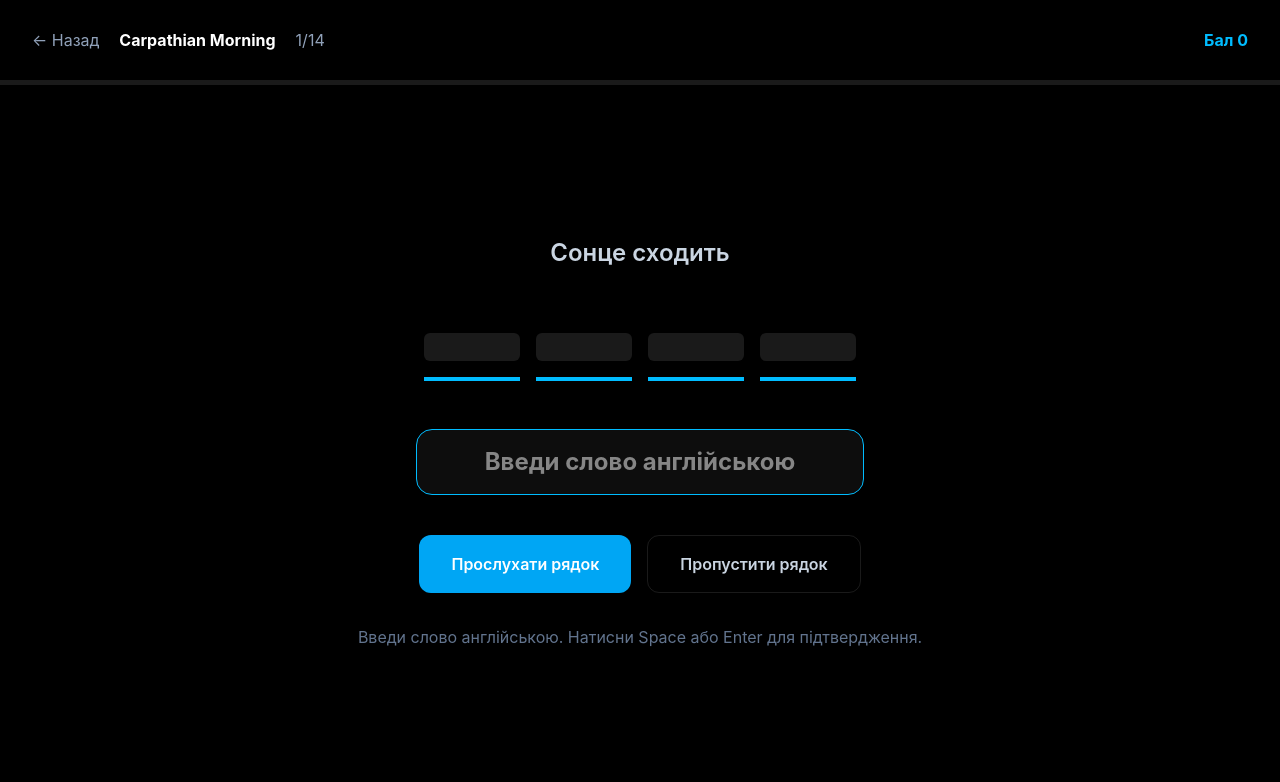
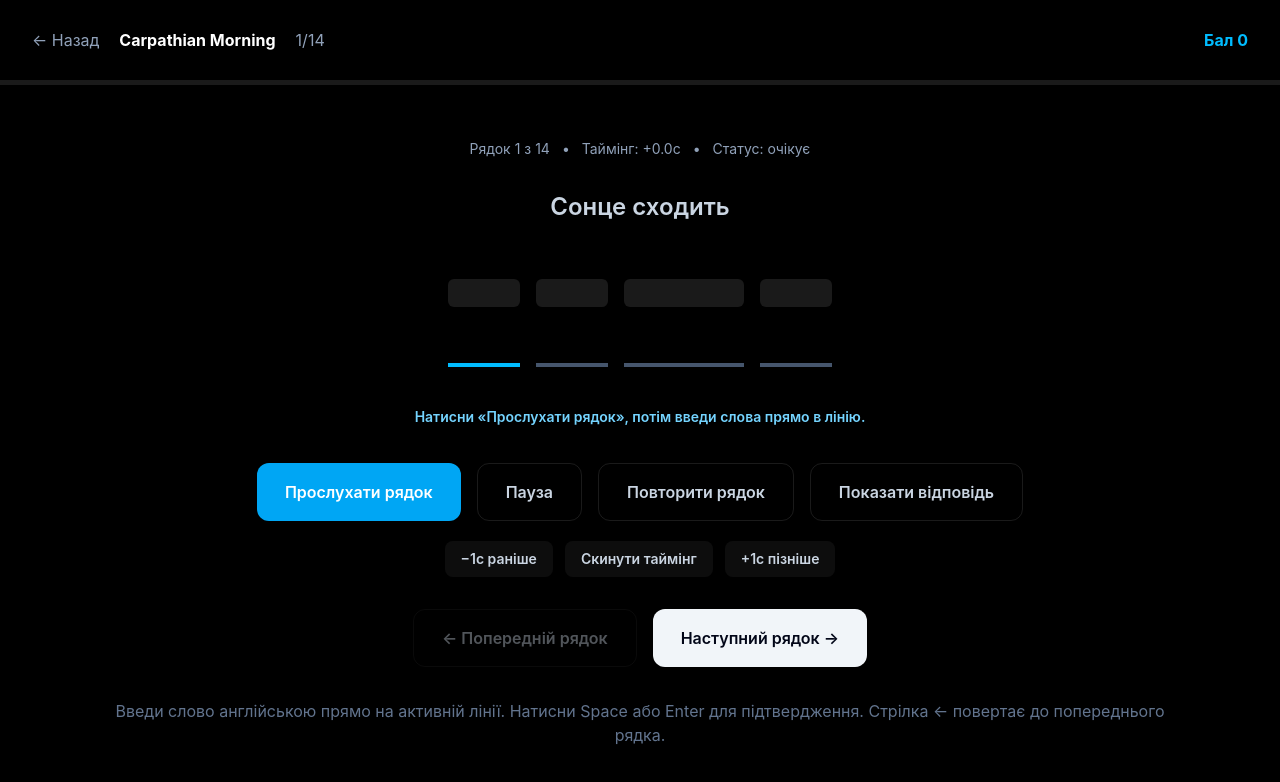
Before and after one commit to XiaodiDennis/luna, a React (Vite) app in the folder frontend/: page /play/1 in a window 1280 px wide. Shown: the top 782 px of the page. Built offline with nearby package versions, Linux system fonts and the light colour scheme; no server answers.

Commit message:
Restore song game interaction controls

```diff
--- a/frontend/src/pages/GamePage.tsx
+++ b/frontend/src/pages/GamePage.tsx
@@ -33,6 +33,8 @@ type Song = {
   lines: LyricLine[];
 };
 
+type PlaybackStatus = "idle" | "playing" | "paused" | "finished";
+
 function normalizeWord(value: string) {
   return value
     .trim()
@@ -54,10 +56,20 @@ function splitWords(line: LyricLine): LyricWord[] {
   }));
 }
 
+function getWordWidth(word: string) {
+  return Math.max(72, Math.min(180, word.length * 24));
+}
+
+function clampTimeMs(value: number) {
+  return Math.max(0, value);
+}
+
 export function GamePage() {
   const { songId } = useParams();
   const audioRef = useRef<HTMLAudioElement | null>(null);
   const startedAtRef = useRef<number>(Date.now());
+  const inputRef = useRef<HTMLInputElement | null>(null);
+  const resultSavedRef = useRef(false);
 
   const [song, setSong] = useState<Song | null>(null);
   const [lineIndex, setLineIndex] = useState(0);
@@ -69,6 +81,9 @@ export function GamePage() {
   const [isLineComplete, setIsLineComplete] = useState(false);
   const [isFinished, setIsFinished] = useState(false);
   const [isSaving, setIsSaving] = useState(false);
+  const [playbackStatus, setPlaybackStatus] = useState<PlaybackStatus>("idle");
+  const [syncOffsetMs, setSyncOffsetMs] = useState(0);
+  const [feedbackText, setFeedbackText] = useState("");
 
   useEffect(() => {
     let cancelled = false;
@@ -80,12 +95,20 @@ export function GamePage() {
 
       if (cancelled) return;
 
+      const sortedLines = [...(loadedSong.lines ?? [])].sort(
+        (a, b) => (a.order ?? 0) - (b.order ?? 0)
+      );
+
       setSong({
         ...loadedSong,
-        lines: [...loadedSong.lines].sort(
-          (a, b) => (a.order ?? 0) - (b.order ?? 0)
-        ),
+        lines: sortedLines,
       });
+
+      const savedOffset = localStorage.getItem(`luna_sync_offset_${loadedSong.id}`);
+
+      if (savedOffset) {
+        setSyncOffsetMs(Number(savedOffset));
+      }
     }
 
     loadSong();
@@ -95,15 +118,40 @@ export function GamePage() {
     };
   }, [songId]);
 
-  const currentLine = song?.lines[lineIndex] ?? null;
+  const safeLineIndex =
+    song && song.lines.length > 0
+      ? Math.min(Math.max(lineIndex, 0), song.lines.length - 1)
+      : 0;
+
+  const currentLine = song?.lines[safeLineIndex] ?? null;
 
   const currentWords = useMemo(() => {
     return currentLine ? splitWords(currentLine) : [];
   }, [currentLine]);
 
-  const progressPercent = song
-    ? Math.round(((lineIndex + (isFinished ? 1 : 0)) / song.lines.length) * 100)
+  const totalWords = useMemo(() => {
+    if (!song) return 0;
+
+    return song.lines.reduce((sum, line) => sum + splitWords(line).length, 0);
+  }, [song]);
+
+  const accuracy =
+    totalWords === 0 ? 0 : Math.round((correctWords / totalWords) * 100);
+
+  const progressPercent =
+    song && song.lines.length > 0
+      ? Math.round(((safeLineIndex + (isFinished ? 1 : 0)) / song.lines.length) * 100)
       : 0;
+
+  const activeWordIndex = Math.min(revealedWords.length, currentWords.length - 1);
+
+  function getAdjustedStartMs(line: LyricLine) {
+    return clampTimeMs(line.startMs + syncOffsetMs);
+  }
+
+  function getAdjustedEndMs(line: LyricLine) {
+    return Math.max(getAdjustedStartMs(line) + 300, line.endMs + syncOffsetMs);
+  }
 
   useEffect(() => {
     if (!currentLine || !audioRef.current) return;
@@ -113,8 +161,13 @@ export function GamePage() {
     function handleTimeUpdate() {
       if (!currentLine || !audioRef.current) return;
 
-      if (audioRef.current.currentTime * 1000 >= currentLine.endMs) {
+      const endSecond = getAdjustedEndMs(currentLine) / 1000;
+
+      if (audioRef.current.currentTime >= endSecond) {
         audioRef.current.pause();
+        setPlaybackStatus("paused");
+        setFeedbackText("Рядок зупинено автоматично. Тепер введи слова англійською.");
+        inputRef.current?.focus();
       }
     }
 
@@ -123,14 +176,57 @@ export function GamePage() {
     return () => {
       audio.removeEventListener("timeupdate", handleTimeUpdate);
     };
-  }, [currentLine]);
+  }, [currentLine, syncOffsetMs]);
+
+  useEffect(() => {
+    setTypedWord("");
+    setRevealedWords([]);
+    setIsLineComplete(false);
+    setPlaybackStatus("idle");
+    setFeedbackText("");
+    audioRef.current?.pause();
+
+    window.setTimeout(() => {
+      inputRef.current?.focus();
+    }, 50);
+  }, [safeLineIndex]);
+
+  useEffect(() => {
+    if (!song) return;
+
+    localStorage.setItem(`luna_sync_offset_${song.id}`, String(syncOffsetMs));
+  }, [song, syncOffsetMs]);
 
   async function playCurrentLine() {
     if (!currentLine || !audioRef.current) return;
 
     const audio = audioRef.current;
-    audio.currentTime = currentLine.startMs / 1000;
+    audio.currentTime = getAdjustedStartMs(currentLine) / 1000;
+
+    setPlaybackStatus("playing");
+    setFeedbackText("Прослухай рядок. Відтворення зупиниться автоматично.");
+
+    try {
       await audio.play();
+    } catch {
+      setPlaybackStatus("paused");
+      setFeedbackText("Браузер заблокував автозапуск. Натисни кнопку ще раз.");
+    }
+  }
+
+  function pauseAudio() {
+    audioRef.current?.pause();
+    setPlaybackStatus("paused");
+    setFeedbackText("Пауза. Можеш продовжити введення або прослухати рядок ще раз.");
+    inputRef.current?.focus();
+  }
+
+  function replayLine() {
+    setTypedWord("");
+    setRevealedWords([]);
+    setIsLineComplete(false);
+    setFeedbackText("");
+    void playCurrentLine();
   }
 
   function checkWord() {
@@ -141,14 +237,19 @@ export function GamePage() {
     if (!nextWord) return;
 
     if (normalizeWord(typedWord) === normalizeWord(nextWord.text)) {
-      setRevealedWords((previous) => [...previous, nextWord.text]);
+      const nextRevealedWords = [...revealedWords, nextWord.text];
+
+      setRevealedWords(nextRevealedWords);
       setCorrectWords((previous) => previous + 1);
       setScore((previous) => previous + 100);
       setTypedWord("");
+      setFeedbackText("Правильно.");
 
-      if (revealedWords.length + 1 === currentWords.length) {
+      if (nextRevealedWords.length === currentWords.length) {
         setIsLineComplete(true);
+        setPlaybackStatus("finished");
         audioRef.current?.pause();
+        setFeedbackText("Рядок завершено. Перейди до наступного рядка.");
       }
 
       return;
@@ -157,6 +258,7 @@ export function GamePage() {
     setMistakes((previous) => previous + 1);
     setScore((previous) => Math.max(0, previous - 25));
     setTypedWord("");
+    setFeedbackText("Неправильно. Спробуй ще раз або прослухай рядок.");
   }
 
   function handleKeyDown(event: KeyboardEvent<HTMLInputElement>) {
@@ -164,9 +266,19 @@ export function GamePage() {
       event.preventDefault();
       checkWord();
     }
+
+    if (event.key === "ArrowRight" && isLineComplete) {
+      event.preventDefault();
+      void goToNextLine();
     }
 
-  function skipLine() {
+    if (event.key === "ArrowLeft") {
+      event.preventDefault();
+      goToPreviousLine();
+    }
+  }
+
+  function revealCurrentLine() {
     if (!currentLine) return;
 
     const allWords = currentWords.map((word) => word.text);
@@ -175,24 +287,26 @@ export function GamePage() {
     setRevealedWords(allWords);
     setMistakes((previous) => previous + missingWords);
     setIsLineComplete(true);
+    setPlaybackStatus("finished");
     audioRef.current?.pause();
+    setFeedbackText("Відповідь показано. Перейди до наступного рядка.");
+  }
+
+  function goToPreviousLine() {
+    if (!song || safeLineIndex <= 0) return;
+
+    setLineIndex((previous) => Math.max(0, previous - 1));
   }
 
   async function saveResultIfNeeded(finalSong: Song) {
-    if (isSaving) return;
+    if (isSaving || resultSavedRef.current) return;
 
+    resultSavedRef.current = true;
     setIsSaving(true);
-
-    const totalWords = finalSong.lines.reduce(
-      (sum, line) => sum + splitWords(line).length,
-      0
-    );
-
-    const accuracy =
-      totalWords === 0 ? 0 : Math.round((correctWords / totalWords) * 100);
 
     const durationSec = Math.round((Date.now() - startedAtRef.current) / 1000);
 
+    try {
       await submitSession({
         songId: finalSong.id,
         mode: "dictation",
@@ -203,23 +317,37 @@ export function GamePage() {
         mistakes,
         durationSec,
       });
-
+    } catch (error) {
+      console.error("Failed to save result:", error);
+    } finally {
       setIsSaving(false);
+    }
   }
 
   async function goToNextLine() {
     if (!song) return;
 
-    if (lineIndex + 1 >= song.lines.length) {
+    if (safeLineIndex + 1 >= song.lines.length) {
       setIsFinished(true);
       await saveResultIfNeeded(song);
       return;
     }
 
-    setLineIndex((previous) => previous + 1);
-    setTypedWord("");
-    setRevealedWords([]);
-    setIsLineComplete(false);
+    setLineIndex((previous) => Math.min(song.lines.length - 1, previous + 1));
+  }
+
+  function adjustTimeline(deltaMs: number) {
+    setSyncOffsetMs((previous) => previous + deltaMs);
+    setFeedbackText(
+      deltaMs < 0
+        ? "Таймінг зміщено на 1 секунду раніше."
+        : "Таймінг зміщено на 1 секунду пізніше."
+    );
+  }
+
+  function resetTimeline() {
+    setSyncOffsetMs(0);
+    setFeedbackText("Зсув таймінгу скинуто.");
   }
 
   if (!song) {
@@ -242,13 +370,6 @@ export function GamePage() {
   }
 
   if (isFinished) {
-    const totalWords = song.lines.reduce(
-      (sum, line) => sum + splitWords(line).length,
-      0
-    );
-    const accuracy =
-      totalWords === 0 ? 0 : Math.round((correctWords / totalWords) * 100);
-
     return (
       <main className="min-h-screen bg-black text-white">
         <section className="mx-auto flex min-h-screen max-w-4xl flex-col items-center justify-center px-8 text-center">
@@ -280,13 +401,17 @@ export function GamePage() {
                 Переглянути прогрес
               </Link>
             </div>
+
+            {isSaving && (
+              <p className="mt-5 text-sm text-slate-400">Збереження результату...</p>
+            )}
           </div>
         </section>
       </main>
     );
   }
 
-  const safeCurrentLine = currentLine ?? song.lines[0];
+  const activeLine = currentLine ?? song.lines[0];
 
   return (
     <main className="min-h-screen bg-black text-white">
@@ -302,7 +427,7 @@ export function GamePage() {
             <div className="font-bold">{song.title}</div>
 
             <div className="text-slate-400">
-              {lineIndex + 1}/{song.lines.length}
+              {safeLineIndex + 1}/{song.lines.length}
             </div>
           </div>
 
@@ -317,27 +442,69 @@ export function GamePage() {
         </div>
       </header>
 
-      <section className="mx-auto flex min-h-[calc(100vh-84px)] max-w-6xl flex-col items-center justify-center px-8 py-12 text-center">
+      <section className="mx-auto flex min-h-[calc(100vh-84px)] max-w-6xl flex-col items-center justify-center px-8 py-10 text-center">
+        <div className="mb-8 flex flex-wrap items-center justify-center gap-3 text-sm text-slate-400">
+          <span>
+            Рядок {safeLineIndex + 1} з {song.lines.length}
+          </span>
+          <span>•</span>
+          <span>
+            Таймінг: {syncOffsetMs >= 0 ? "+" : ""}
+            {(syncOffsetMs / 1000).toFixed(1)}с
+          </span>
+          <span>•</span>
+          <span>
+            Статус:{" "}
+            {playbackStatus === "idle" && "очікує"}
+            {playbackStatus === "playing" && "відтворюється"}
+            {playbackStatus === "paused" && "автопауза"}
+            {playbackStatus === "finished" && "завершено"}
+          </span>
+        </div>
+
         <p className="text-2xl font-semibold text-slate-300">
-          {safeCurrentLine.ukrainian}
+          {activeLine.ukrainian}
         </p>
 
-        <div className="mt-16 flex flex-wrap items-end justify-center gap-4">
+        <div className="mt-14 flex flex-wrap items-end justify-center gap-x-4 gap-y-8">
           {currentWords.map((word, index) => {
             const isRevealed = index < revealedWords.length;
+            const isActive = index === activeWordIndex && !isLineComplete;
+            const width = getWordWidth(word.text);
 
             return (
-              <div key={`${word.text}_${index}`} className="min-w-24">
-                <div className="mb-2 min-h-7 rounded-md bg-white/10 px-3 py-1 text-sm text-slate-300">
+              <div key={`${word.text}_${index}`} className="text-center">
+                <div className="mb-2 h-7 rounded-md bg-white/10 px-3 py-1 text-sm text-slate-300">
                   {isLineComplete && word.ipa ? word.ipa : ""}
                 </div>
 
-                <div className="border-b-4 border-sky-400 px-2 pb-2 text-4xl font-black">
-                  {isRevealed || isLineComplete ? word.text : ""}
+                {isActive ? (
+                  <input
+                    ref={inputRef}
+                    value={typedWord}
+                    onChange={(event) => setTypedWord(event.target.value)}
+                    onKeyDown={handleKeyDown}
+                    autoFocus
+                    style={{ width }}
+                    className="border-b-4 border-sky-400 bg-transparent px-2 pb-2 text-center text-4xl font-black text-white outline-none placeholder:text-slate-700"
+                    placeholder=" "
+                    aria-label="Введи слово англійською"
+                  />
+                ) : (
+                  <div
+                    style={{ width }}
+                    className={
+                      isRevealed || isLineComplete
+                        ? "border-b-4 border-sky-400 px-2 pb-2 text-center text-4xl font-black text-white"
+                        : "border-b-4 border-slate-600 px-2 pb-2 text-center text-4xl font-black text-transparent"
+                    }
+                  >
+                    {isRevealed || isLineComplete ? word.text : "_"}
                   </div>
+                )}
 
                 {isLineComplete && (
-                  <div className="mt-2 text-sm text-slate-400">
+                  <div className="mt-2 min-h-10 text-sm text-slate-400">
                     <div>{word.pos}</div>
                     <div>{word.ukrainian}</div>
                   </div>
@@ -347,48 +514,87 @@ export function GamePage() {
           })}
         </div>
 
-        {!isLineComplete && (
-          <input
-            value={typedWord}
-            onChange={(event) => setTypedWord(event.target.value)}
-            onKeyDown={handleKeyDown}
-            autoFocus
-            className="mt-12 w-full max-w-md rounded-2xl border border-white/10 bg-white/5 px-6 py-4 text-center text-2xl font-bold text-white outline-none focus:border-sky-400"
-            placeholder="Введи слово англійською"
-          />
-        )}
+        <div className="mt-10 min-h-6 text-sm font-semibold text-sky-300">
+          {feedbackText || "Натисни «Прослухати рядок», потім введи слова прямо в лінію."}
+        </div>
 
-        <div className="mt-10 flex flex-wrap justify-center gap-4">
+        <div className="mt-8 flex flex-wrap justify-center gap-4">
           <button
             onClick={playCurrentLine}
-            className="rounded-xl bg-sky-500 px-8 py-4 font-semibold text-white hover:bg-sky-600"
+            className="rounded-xl bg-sky-500 px-7 py-4 font-semibold text-white hover:bg-sky-600"
           >
             Прослухати рядок
           </button>
 
+          <button
+            onClick={pauseAudio}
+            className="rounded-xl border border-white/10 px-7 py-4 font-semibold text-slate-300 hover:bg-white/10"
+          >
+            Пауза
+          </button>
+
+          <button
+            onClick={replayLine}
+            className="rounded-xl border border-white/10 px-7 py-4 font-semibold text-slate-300 hover:bg-white/10"
+          >
+            Повторити рядок
+          </button>
+
           {!isLineComplete && (
             <button
-              onClick={skipLine}
-              className="rounded-xl border border-white/10 px-8 py-4 font-semibold text-slate-300 hover:bg-white/10"
+              onClick={revealCurrentLine}
+              className="rounded-xl border border-white/10 px-7 py-4 font-semibold text-slate-300 hover:bg-white/10"
             >
-              Пропустити рядок
-            </button>
-          )}
-
-          {isLineComplete && (
-            <button
-              onClick={goToNextLine}
-              className="rounded-xl bg-sky-500 px-8 py-4 font-semibold text-white hover:bg-sky-600"
-            >
-              {lineIndex + 1 >= song.lines.length
-                ? "Завершити"
-                : "Наступний рядок"}
+              Показати відповідь
             </button>
           )}
         </div>
 
+        <div className="mt-5 flex flex-wrap justify-center gap-3">
+          <button
+            onClick={() => adjustTimeline(-1000)}
+            className="rounded-lg bg-white/5 px-4 py-2 text-sm font-semibold text-slate-300 hover:bg-white/10"
+          >
+            −1с раніше
+          </button>
+
+          <button
+            onClick={resetTimeline}
+            className="rounded-lg bg-white/5 px-4 py-2 text-sm font-semibold text-slate-300 hover:bg-white/10"
+          >
+            Скинути таймінг
+          </button>
+
+          <button
+            onClick={() => adjustTimeline(1000)}
+            className="rounded-lg bg-white/5 px-4 py-2 text-sm font-semibold text-slate-300 hover:bg-white/10"
+          >
+            +1с пізніше
+          </button>
+        </div>
+
+        <div className="mt-8 flex flex-wrap justify-center gap-4">
+          <button
+            onClick={goToPreviousLine}
+            disabled={safeLineIndex === 0}
+            className="rounded-xl border border-white/10 px-7 py-4 font-semibold text-slate-300 hover:bg-white/10 disabled:cursor-not-allowed disabled:opacity-40"
+          >
+            ← Попередній рядок
+          </button>
+
+          <button
+            onClick={() => void goToNextLine()}
+            className="rounded-xl bg-slate-100 px-7 py-4 font-semibold text-slate-950 hover:bg-white"
+          >
+            {safeLineIndex + 1 >= song.lines.length
+              ? "Завершити"
+              : "Наступний рядок →"}
+          </button>
+        </div>
+
         <p className="mt-8 text-slate-500">
-          Введи слово англійською. Натисни Space або Enter для підтвердження.
+          Введи слово англійською прямо на активній лінії. Натисни Space або
+          Enter для підтвердження. Стрілка ← повертає до попереднього рядка.
         </p>
       </section>
     </main>
```
Lines whose indentation alone changed are shown as unchanged.
